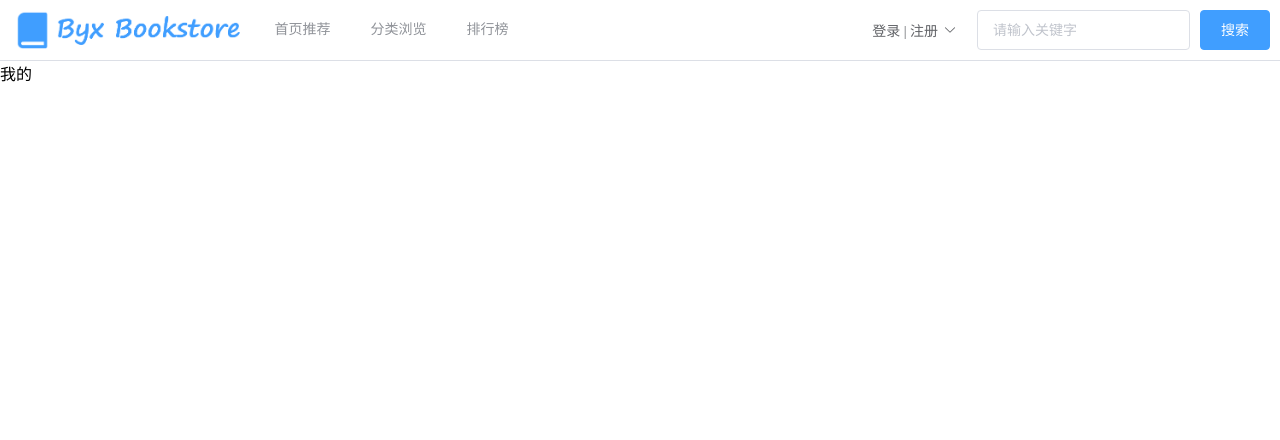
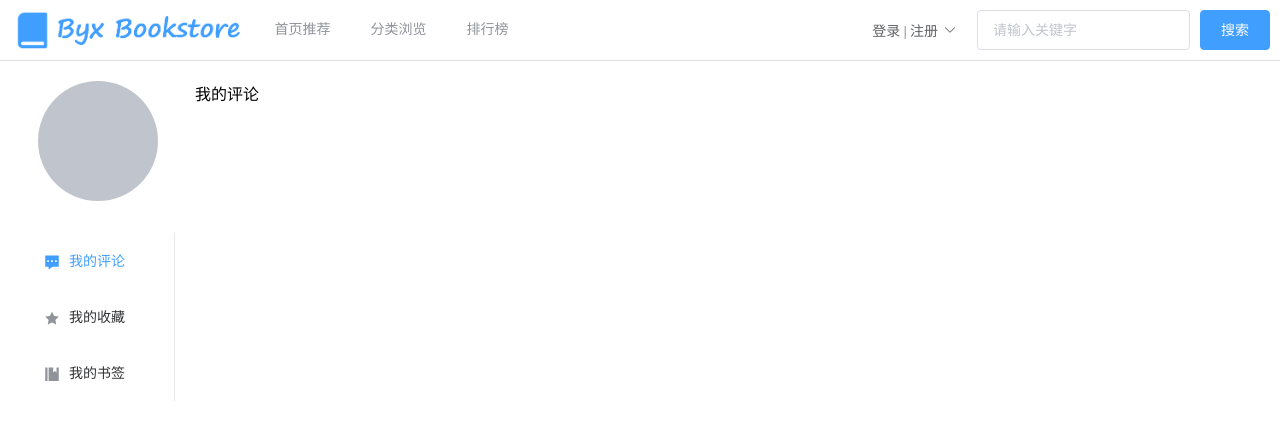
Before and after one commit to byx2000/byx-bookstore-app, a Vue app: page /profile in a window 1280 px wide. Shown: the top 440 px of the page. Built offline with nearby package versions, Linux system fonts and the light colour scheme; no server answers.

Commit message:
搭建“我的主页”页面结构

```diff
--- a/src/components/NavBar.vue
+++ b/src/components/NavBar.vue
@@ -25,7 +25,7 @@
             <el-dropdown-menu slot="dropdown">
               <el-dropdown-item v-if="userInfo === null" @click.native="loginDlalogOpen = true">登录</el-dropdown-item>
               <el-dropdown-item v-if="userInfo === null">注册</el-dropdown-item>
-              <el-dropdown-item v-if="userInfo !== null">我的主页</el-dropdown-item>
+              <el-dropdown-item v-if="userInfo !== null" @click.native="toProfilePage">我的主页</el-dropdown-item>
               <el-dropdown-item v-if="userInfo !== null" @click.native="logout">注销</el-dropdown-item>
             </el-dropdown-menu>
           </el-dropdown>
@@ -108,8 +108,17 @@ export default {
       })
     },
     logout() {
-      logoutRequest()
-      window.location.reload()
+      logoutRequest().then(res => {
+        this.userInfo = null
+        if (this.$route.path === '/profile') {
+          this.$router.replace('/home')
+        }
+      })
+    },
+    toProfilePage() {
+      this.$router.replace({
+        path: '/profile'
+      })
     }
   }
 }
--- a/src/network/common.js
+++ b/src/network/common.js
@@ -22,7 +22,7 @@ export function getCurrentUser() {
 }
 
 export function logout() {
-	request({
+	return request({
     url: '/user/logout',
     method: 'post'
 	})
--- a/src/views/ProfilePage/ProfilePage.vue
+++ b/src/views/ProfilePage/ProfilePage.vue
@@ -1,11 +1,75 @@
 <template>
-  <div>
-    我的
-  </div>
+  <el-container>
+    <el-main>
+      <el-row>
+        <el-col :span="3">
+          <el-row type="flex" justify="center" class="user-avatar">
+            <el-avatar :size="120" :src="userInfo.avatar"></el-avatar>
+          </el-row>
+          <el-row type="flex" justify="center" class="user-nickname">
+            <p>{{userInfo.nickname}}</p>
+          </el-row>
+          <el-menu :default-active="currentTabIndex"
+            class="el-menu-vertical-demo"
+            @select="onTabChanged">
+            <el-menu-item index="0">
+              <i class="el-icon-s-comment"></i>
+              <span slot="title">我的评论</span>
+            </el-menu-item>
+            <el-menu-item index="1">
+              <i class="el-icon-star-on"></i>
+              <span slot="title">我的收藏</span>
+            </el-menu-item>
+            <el-menu-item index="2">
+              <i class="el-icon-s-management"></i>
+              <span slot="title">我的书签</span>
+            </el-menu-item>
+          </el-menu>
+        </el-col>
+        <el-col v-if="currentTabIndex === '0'" :span="21" class="user-comment">
+          我的评论
+        </el-col>
+        <el-col v-if="currentTabIndex === '1'" :span="21" class="user-favorite">
+          我的收藏
+        </el-col>
+        <el-col v-if="currentTabIndex === '2'" :span="21" class="user-bookmark">
+          我的书签
+        </el-col>
+      </el-row>
+    </el-main>
+  </el-container>
 </template>
 
 <script>
+import { getCurrentUser } from '../../network/common'
+
 export default {
-  name: 'ProfilePage'
+  name: 'ProfilePage',
+  data() {
+    return {
+      userInfo: {},
+      currentTabIndex: '0'
+    }
+  },
+  created() {
+    getCurrentUser().then(res => {
+      this.userInfo = res.data
+    })
+  },
+  methods: {
+    onTabChanged(index) {
+      this.currentTabIndex = index
+    }
+  }
 }
 </script>
+
+<style scoped>
+.user-info {
+  margin-bottom: 20px;
+}
+
+.user-comment, .user-favorite, .user-bookmark {
+  padding-left: 20px;
+}
+</style>
```
